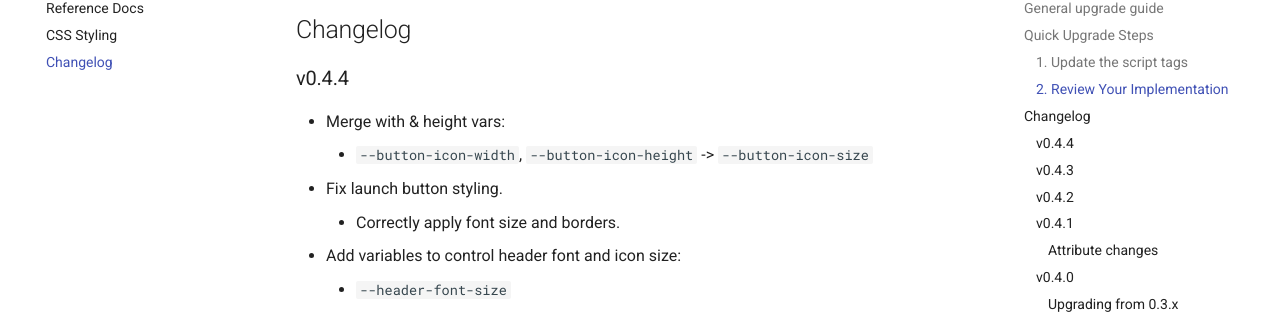
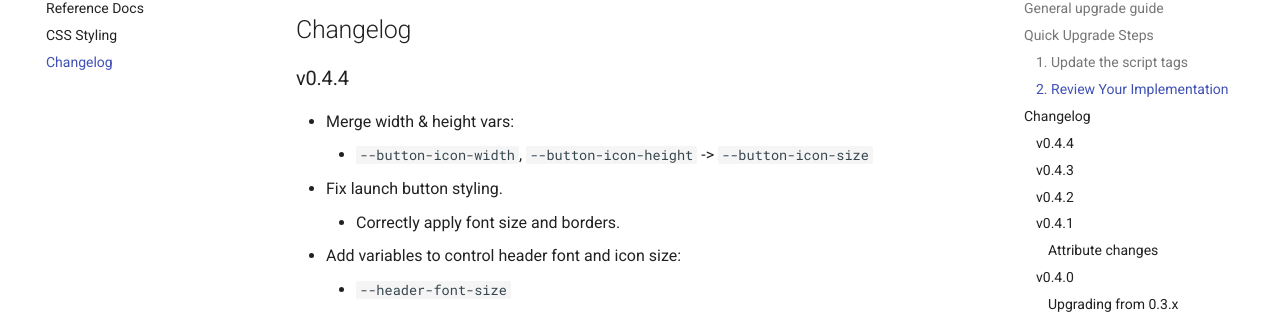
Before and after one commit to dimagi/open-chat-studio-docs, an MkDocs documentation site: the page built from docs/chat_widget/changelog.md, in a window 1280 px wide and 900 px high, scrolled down 634 px. Shown: the part 148-462 px from the top of the window. Built offline with MkDocs 1.6.1 and Material for MkDocs 9.7.7, drawn with Linux system fonts in a browser that asks for light colours; a script that is not in the unit is left out; comment, search, counter and statistics services are not loaded.

Commit message:
fix typos

```diff
--- a/docs/chat_widget/changelog.md
+++ b/docs/chat_widget/changelog.md
@@ -24,7 +24,7 @@ Check your current HTML implementation and compare it with the [latest propertie
 
 ### v0.4.4
 
-* Merge with & height vars:
+* Merge width & height vars:
     * `--button-icon-width`, `--button-icon-height` -> `--button-icon-size`
 * Fix launch button styling.
     * Correctly apply font size and borders.
```
Also changed, not shown: docs/chat_widget/styling.md (+1 -1 lines).
